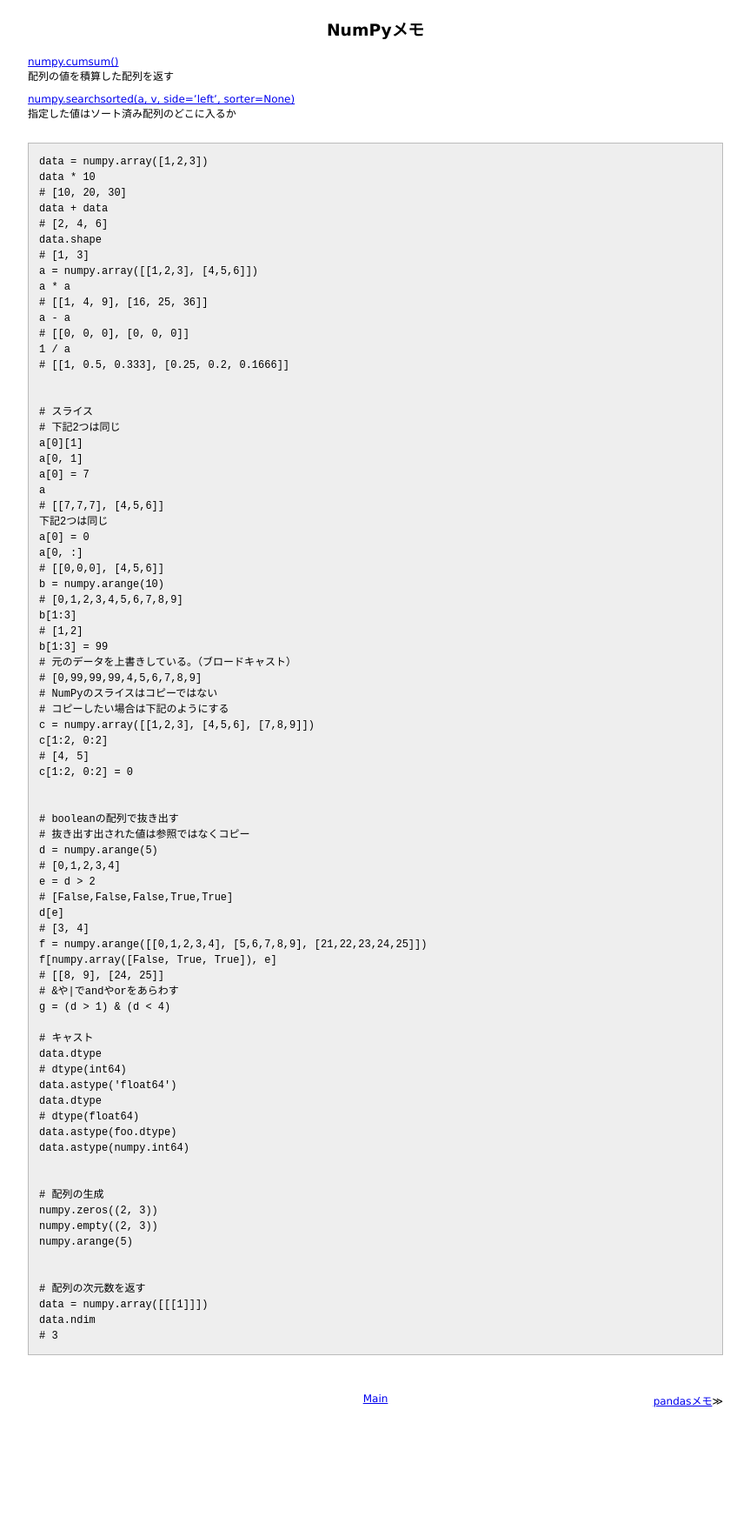
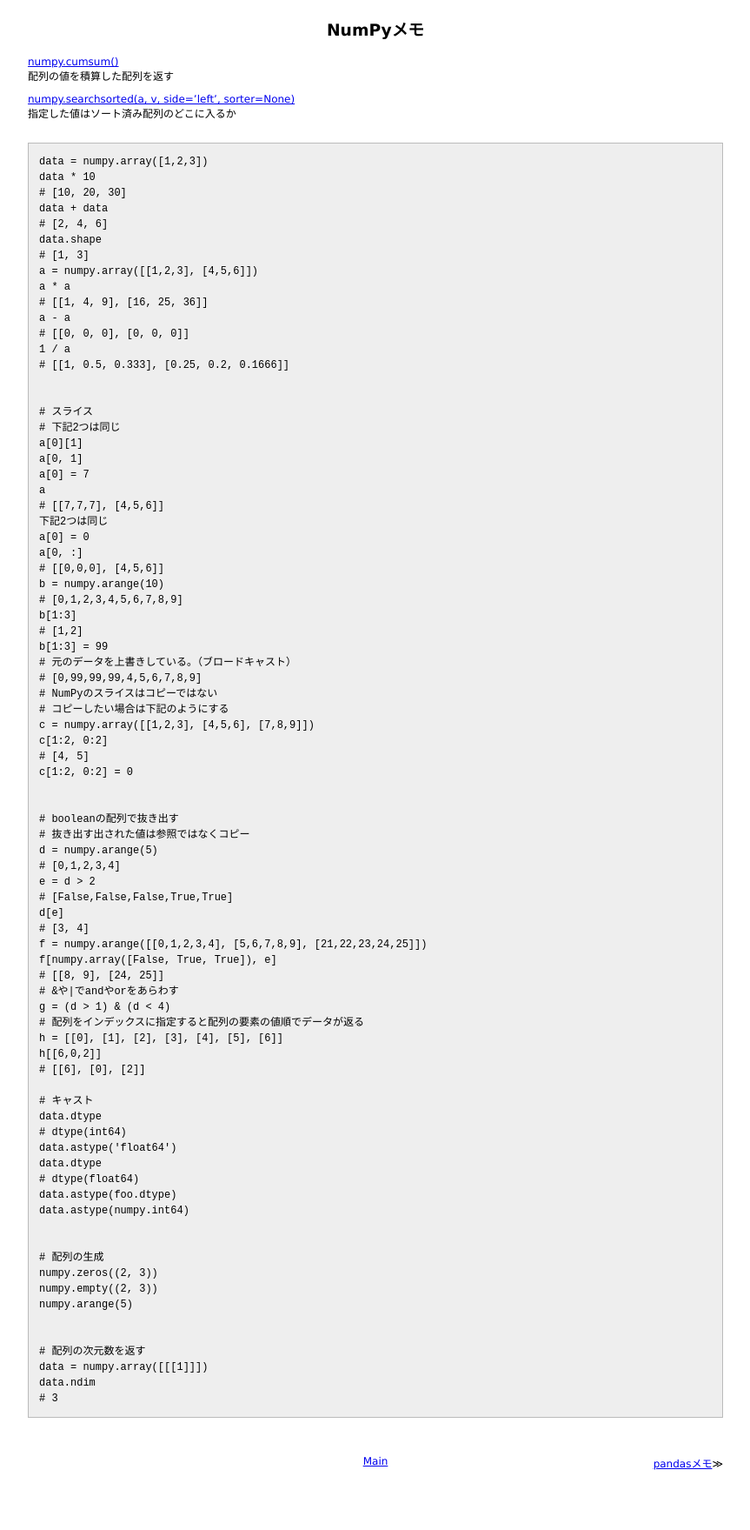
Before and after one commit to 38elements/38elements.github.com, a Jekyll site: the page built from _posts/2016-04-26-numpy.md, in a window 1280 px wide. Shown: the whole page at 87% size, without its empty margins (208-1071 px from the left). Built offline with Jekyll 4.4.1, drawn with Linux system fonts in a browser that asks for light colours; before the commit the page ends 1687 px from its top, so only the background shows below that.

Commit message:
Update 2016-04-26-numpy.md

```diff
--- a/_posts/2016-04-26-numpy.md
+++ b/_posts/2016-04-26-numpy.md
@@ -65,6 +65,10 @@ f[numpy.array([False, True, True]), e]
 # [[8, 9], [24, 25]]
 # &や|でandやorをあらわす
 g = (d > 1) & (d < 4)
+# 配列をインデックスに指定すると配列の要素の値順でデータが返る
+h = [[0], [1], [2], [3], [4], [5], [6]]
+h[[6,0,2]]
+# [[6], [0], [2]]
 
 # キャスト
 data.dtype
```
